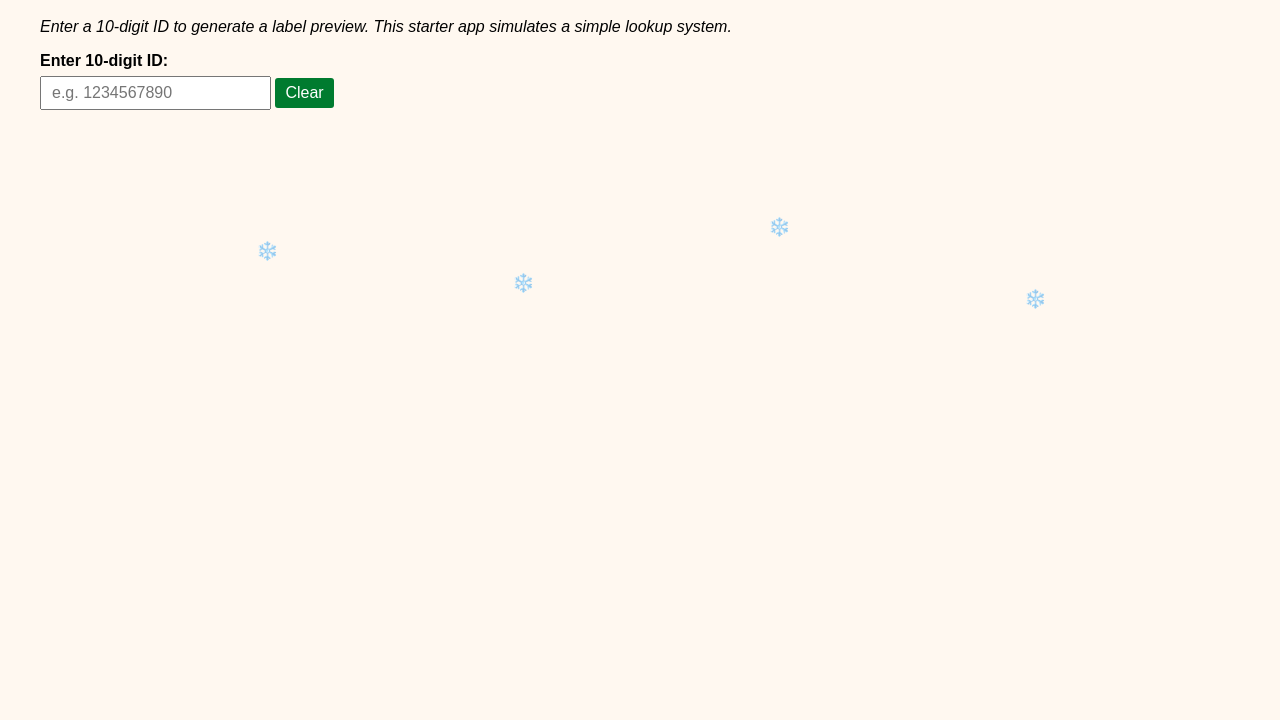
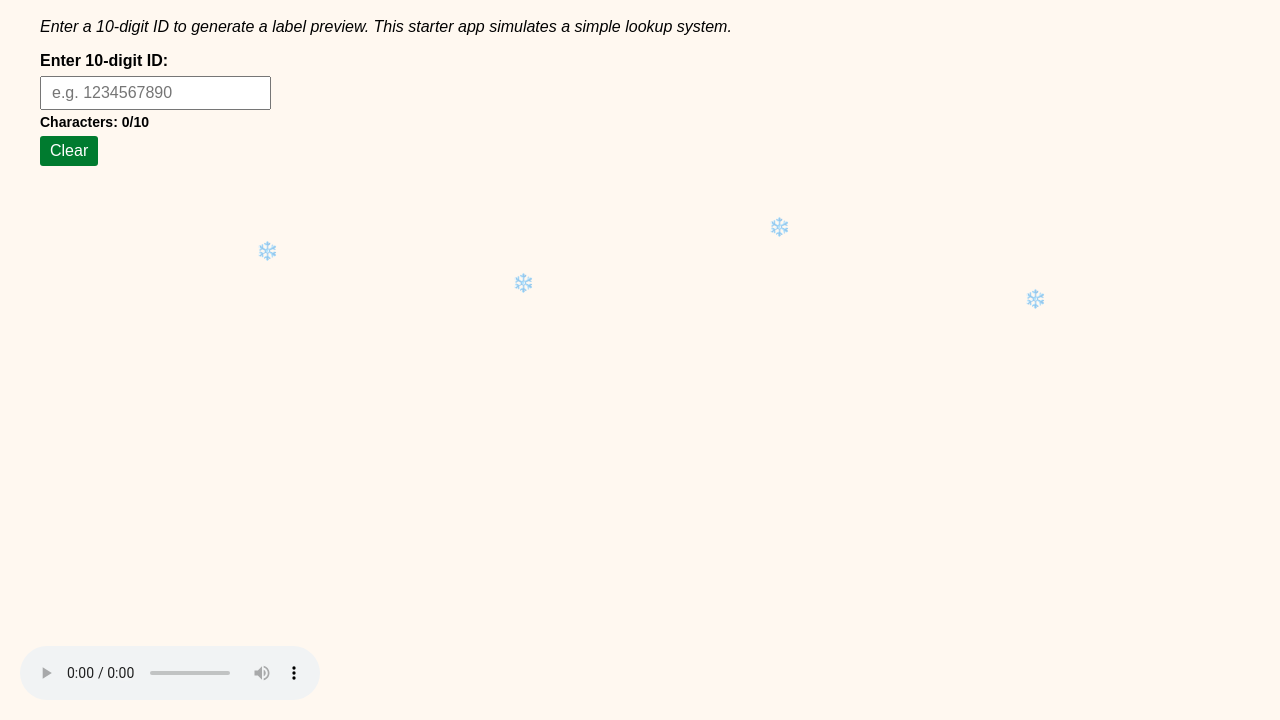
Before and after one commit to professoryounger/agile-methodologies-class, a plain HTML site: page index.html in a window 1280 px wide. Shown: the part 80-800 px from the top of the page. Drawn offline with Linux system fonts and the light colour scheme.

Commit message:
Update index.html

```diff
--- a/index.html
+++ b/index.html
@@ -43,6 +43,11 @@ broad selectors -->
   <meta name="viewport" content="width=device-width, initial-scale=1.0" />
   <title>Label Generator MVP</title>
   <style>
+  #charCount {
+  	  color: black;
+ 	  font-weight: bold;
+    }
+	/*<!-- Used to bolden character tracker Carter Sailer -->*/
   #labelPreview {
       position: relative;
     }
@@ -80,7 +85,35 @@ broad selectors -->
       border-radius: 3px;
       cursor: pointer;
     }
-    button:hover { background-color: #00993b; }
+    /* Button effects - RB */
+    button:hover {
+      background-color: #00993b;
+      transform: translateY(-2px) scale(1.05);
+      box-shadow: 0 6px 12px rgba(0,0,0,0.2);
+    }
+    button:active {
+      transform: scale(0.95);
+    }
+    /* Ripple effect - RB */
+    button::after {
+      content: "";
+      position: absolute;
+      background: rgba(255,255,255,0.5);
+      border-radius: 50%;
+      width: 100px;
+      height: 100px;
+      top: 50%;
+      left: 50%;
+      pointer-events: none;
+      transform: translate(-50%, -50%) scale(0);
+      opacity: 0;
+      transition: transform 0.5s ease, opacity 0.8s ease;
+    }
+    button:active::after {
+      transform: translate(-50%, -50%) scale(1);
+      opacity: 1;
+      transition: 0s;
+    }
     #labelPreview {
       display: none;
       background: #fff;
@@ -119,6 +152,12 @@ broad selectors -->
   		font-size: 18px;
   		animation: snow 10s linear infinite;
 		}
+    /* EVAN BOWER - audio player */
+		.audio-player {
+      position: fixed;
+      bottom: 20px;
+      left: 20px;
+    }
   </style>
 </head>
 <body>
@@ -129,9 +168,14 @@ broad selectors -->
   <!-- TODO 1: You may rename "Heat ID" below to something else for your own MVP scenario -->
   <label for="itemId"><strong>Enter 10-digit ID:</strong></label><br>
   <input type="text" id="itemId" maxlength="10" placeholder="e.g. 1234567890">
+
+  <!-- ADDED CHARACTER COUNT Carter Sailer -->
+  <div id="charCount" style="font-size:14px; margin-top:4px;">Characters: 0/10</div>
+
   <!-- EVAN BOWER - ADDED CLEAR BUTTON -->
   <button id="clearBtn">Clear</button>
   <div id="errorMsg" style="color:red; font-size:14px; margin-top:4px;"></div>
+
 
   <div id="labelPreview">
     <div class="label-header">
@@ -141,6 +185,12 @@ broad selectors -->
     <div id="labelData"></div>
     <button class="print-btn" onclick="window.print()">Print Label</button>
   </div>
+
+  <!-- EVAN BOWER -> Background Music -->
+<audio controls autoplay="" class ="audio-player">
+    <source src="https://raw.githubusercontent.com/edbower-ai/christmas-music/d71a1b142fd33163e3db149092c135a150e3629f/soft-christmas-piano-438153.mp3" type="audio/mpeg">
+  </audio>
+
   <!-- EVAN BOWER - decoration -->
   <!-- Landon Morrical - offset positions of snowflakes -->
   <div class="snowflake" style="left: 20%; top: -10%">❄️</div>
@@ -161,10 +211,14 @@ broad selectors -->
     itemId.value = "";
     // Clear Error Message
     errorMsg.textContent = "";
+    // Clear Character Count
+    charCount.textContent = "0/10";
     // ADDED REFOCUSING
     itemId.focus();
     //Landon Morrical: make the clear button clear any labels
     document.getElementById("labelPreview").style.display = "none";
+    // Jacob Diedrich: Field Highlight
+    idInput.style.backgroundColor = ''; // reset
     });
 
 
@@ -204,6 +258,8 @@ broad selectors -->
       } else {
         errorMsg.style.display = 'block';
         errorMsg.textContent = `No record found for ID ${id}`;
+        //Jacob Diedrich: Field Highlight
+        idInput.style.backgroundColor = 'yellow';
         preview.style.display = "none";
       }
 
@@ -216,11 +272,13 @@ broad selectors -->
     const spinner = document.getElementById('spinner');
     const labelPreview = document.querySelector('.label-preview, #label-preview, div[role="label-preview"]'); // fallback selector
     const preview = document.getElementById("labelPreview");
+    const charCount = document.getElementById('charCount');
 
     idInput.addEventListener('input', () => {
         const value = idInput.value.trim();
         const isValid = /^\d{10}$/.test(value);
-
+        charCount.textContent = `Characters: ${value.length}/10`;
+				// tracks number of character users has input Carter Sailer
         if (isValid) {
             errorMsg.style.display = 'none';
             errorMsg.textContent = '';
```
